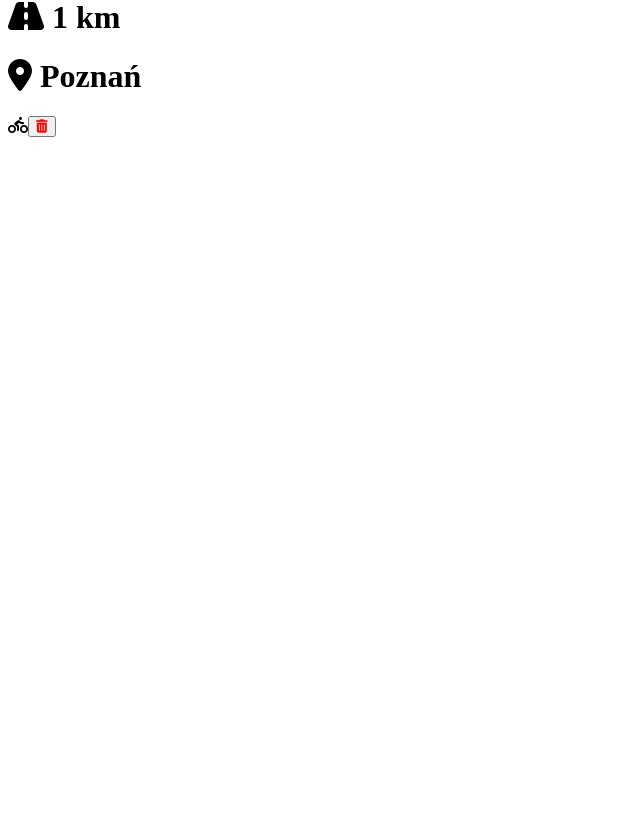
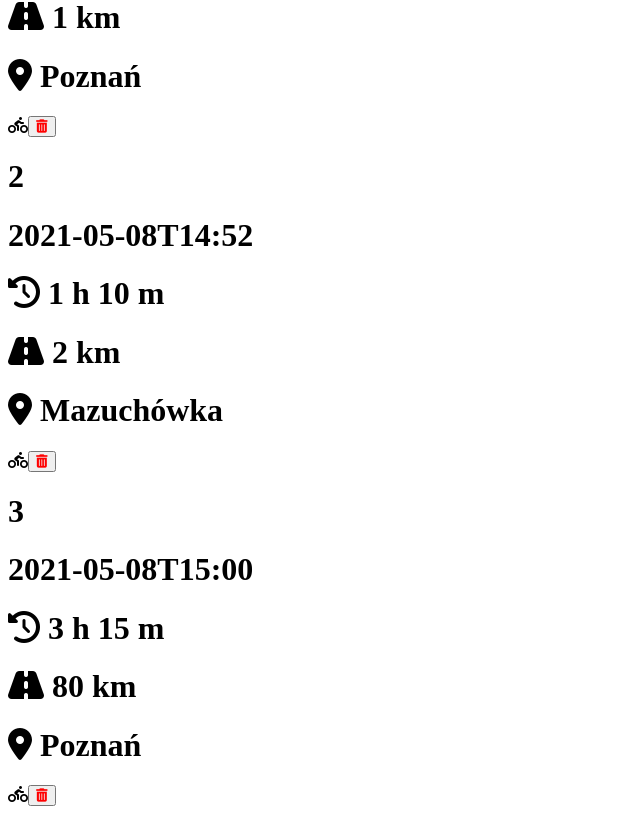
Before and after one commit to LukasDudek/BikeS, a React (Create React App) app: page /#/addWorkouts in a window 1280 px wide. Shown: the part 885-1699 px from the top of the page, without its empty margins (0-640 px from the left). Before the commit the page ends 1030 px from the top, so only its background shows below. Built offline with nearby package versions, Linux system fonts and the light colour scheme; no server answers; data requests are answered from the project's data file; the HTML template or start-up script is replaced by a standard one.

Commit message:
update adding and remove workouts

```diff
--- a/src/components/Home/Home.js
+++ b/src/components/Home/Home.js
@@ -18,7 +18,6 @@ const Home = ({ users, setUsers, loginStatus, setLoginStatus, calCelsius, curren
     document.getElementById("home-register").classList.toggle("hidden");
     e.target.classList.toggle("hidden");
   }
-
 
 
 
--- a/src/components/Workouts/Workouts.js
+++ b/src/components/Workouts/Workouts.js
@@ -20,7 +20,7 @@ const Workouts = ({users, setUsers, loginStatus, setLoginStatus, allKM, allTimeH
     if (loginStatus.status === false ) {
       alert("Musisz być zalogowany")
     } else {
-      // e.preventDefault();
+      e.preventDefault();
     console.log("dodano trening");
 
     const newWorkout = [...loginStatus.loggedUser.workouts]
@@ -38,13 +38,11 @@ const Workouts = ({users, setUsers, loginStatus, setLoginStatus, allKM, allTimeH
     })
       .then(response => response.json())
       .then(userWithNewWorkout => {
-        setUsers(prevState => prevState.filter(users => users.id !== loginStatus.loggedUser.id));
-        console.log(users);
+        const userscopy = [...users];
+        const newArrUsers = userscopy.filter(users => users.id !== loginStatus.loggedUser.id);
+        newArrUsers.push(userWithNewWorkout);
 
-        setUsers((prevState) => ({
-          ...prevState, userWithNewWorkout
-        }))
-
+        setUsers(newArrUsers)
       })
       .catch(error => {
         console.log(error);
@@ -82,7 +80,7 @@ const Workouts = ({users, setUsers, loginStatus, setLoginStatus, allKM, allTimeH
 }
 
   const handleDeleteWorkout = (e, id) =>{
-    e.preventDefault();
+    // e.preventDefault();
     const deleteWorkout = [...loginStatus.loggedUser.workouts]
     // const deletedWorkout = deleteWorkout.filter( deleteWorkout => deleteWorkout.id !== );
     const deletedWorkout = deleteWorkout.filter(el => el.id !== id);
@@ -104,6 +102,12 @@ const Workouts = ({users, setUsers, loginStatus, setLoginStatus, allKM, allTimeH
         setUsers((prevState) => ({
           ...prevState, userWithDeletedWorkout
         }));
+
+        const userscopySec = [...users];
+        const newArrUsersDel = userscopySec.filter(users => users.id !== loginStatus.loggedUser.id);
+        newArrUsersDel.push(userWithDeletedWorkout);
+
+        setUsers(newArrUsersDel);
 
       })
       .catch(error => {
--- a/src/database/db.json
+++ b/src/database/db.json
@@ -17,10 +17,26 @@
           "minutes": "1",
           "localisation": "Poznań",
           "date": "2021-05-08T13:54"
+        },
+        {
+          "id": 4,
+          "km": "2",
+          "h": "1",
+          "minutes": "10",
+          "localisation": "Mazuchówka",
+          "date": "2021-05-08T14:52"
+        },
+        {
+          "id": 2,
+          "km": "80",
+          "h": "3",
+          "minutes": "15",
+          "localisation": "Poznań",
+          "date": "2021-05-08T15:00"
         }
       ],
       "planning_Workouts": [],
-      "all_km": 1,
+      "all_km": 3,
       "all_time": 0,
       "id": 1
     }
@@ -42,10 +58,26 @@
           "minutes": "1",
           "localisation": "Poznań",
           "date": "2021-05-08T13:54"
+        },
+        {
+          "id": 4,
+          "km": "2",
+          "h": "1",
+          "minutes": "10",
+          "localisation": "Mazuchówka",
+          "date": "2021-05-08T14:52"
+        },
+        {
+          "id": 2,
+          "km": "80",
+          "h": "3",
+          "minutes": "15",
+          "localisation": "Poznań",
+          "date": "2021-05-08T15:00"
         }
       ],
       "planning_Workouts": [],
-      "all_km": 1,
+      "all_km": 3,
       "all_time": 0,
       "id": 1
     },
```
